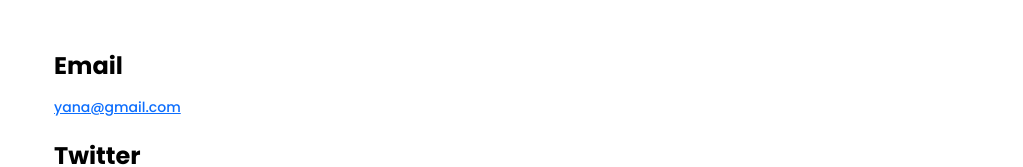
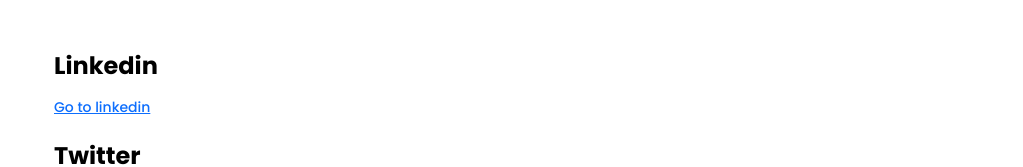
Before and after one commit to YanaJS/YanaJS.github.io, a plain HTML site: page contact.html in a window 1280 px wide. Shown: the part 252-419 px from the top of the page, without its empty margins (66-1089 px from the left). Drawn offline with nearby package versions, Linux system fonts and the light colour scheme; a web font is replaced by a local one.

Commit message:
Update contact.html

```diff
--- a/contact.html
+++ b/contact.html
@@ -51,9 +51,9 @@
     <div class="content-container container">
       <div class="content">
         <h1 class="mb-5">Let's get in touch!</h1>
-        <h3>Email</h3>
+        <h3>Linkedin</h3>
         <p>
-          <a href="mailto:yana@gmail.com"> yana@gmail.com</a>
+          <a href="https://www.linkedin.com/in/yana-y-6153982ba/">Go to linkedin</a>
         </p>
 
         <h3>Twitter</h3>
```
